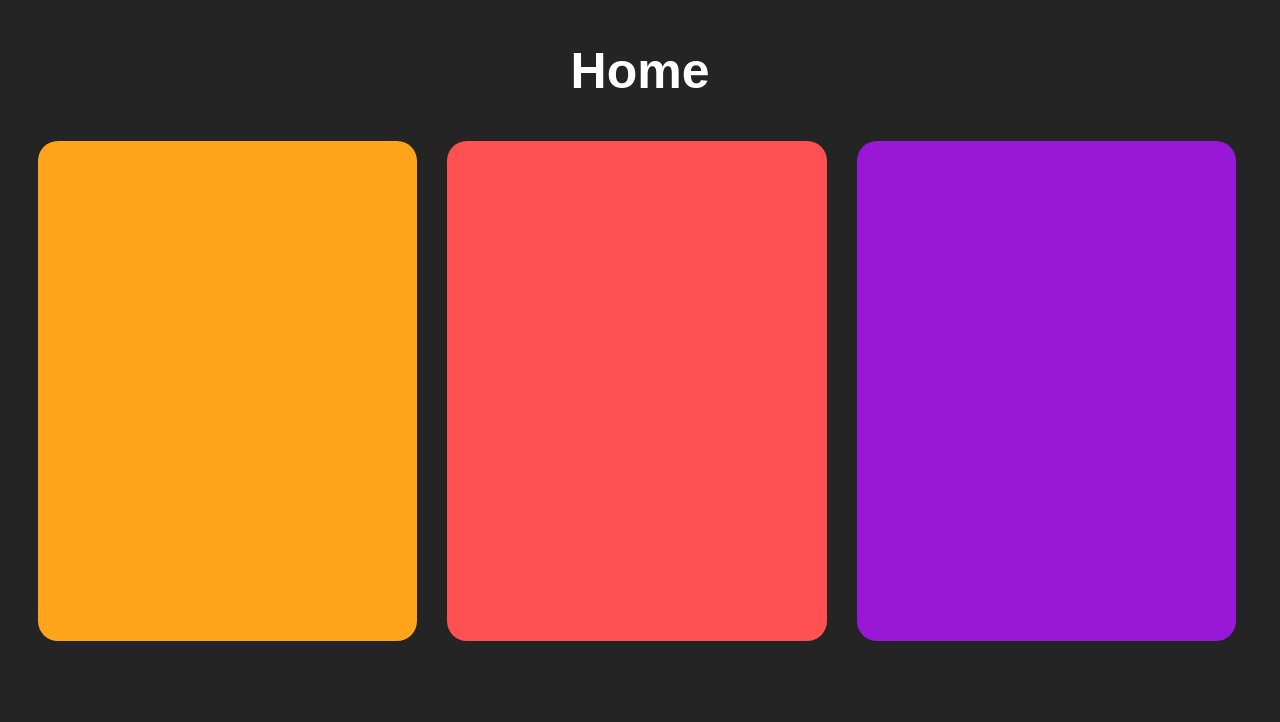
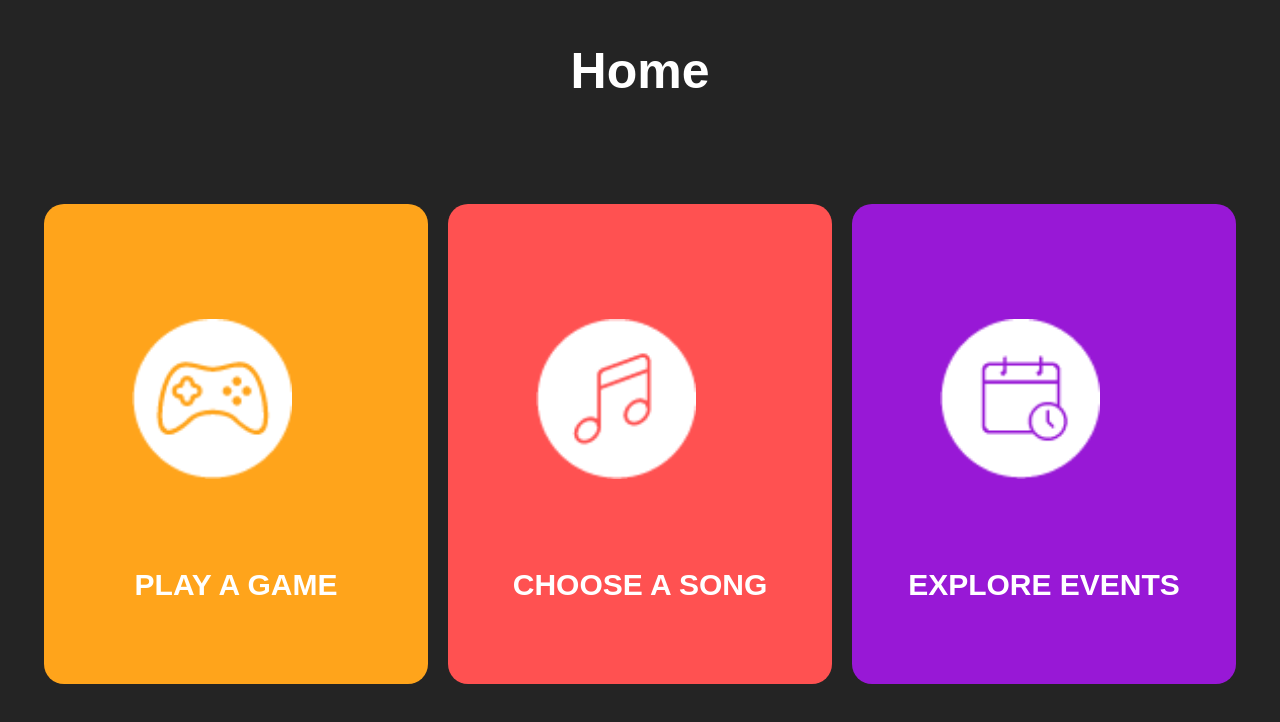
Before and after one commit to rallu007/UX-SoMe, a plain HTML site: page pages/homepage.html in a window 1280 px wide. Drawn offline with Linux system fonts and the light colour scheme; a web font is replaced by a local one.

Commit message:
Last commit for homepage

```diff
--- a/css/homepage.css
+++ b/css/homepage.css
@@ -5,28 +5,55 @@
     font-family: vista-sans, sans-serif;
     font-style: normal;
 }
-.title_homepage{
+
+.title_homepage {
     text-align: center;
     font-size: 50px;
 }
-.title_section{
-}
-.menu_options_section{
+
+.title_section {}
+
+.menu_options_section {
     display: flex;
 }
-.div{
-   height: 500px;
-    width: 600px;
-    margin-left: 30px;
+
+.div {
+    height: 480px;
+    width: 650px;
+    margin-left: 20px;
     border-radius: 20px;
+    margin-top: 5%;
 }
-.games_div{
+
+.games_div {
     background-color: #ffa41b;
+    margin-left:36px;
 }
-.music_div{
+
+.music_div {
     background-color: #ff5151;
 }
-.events_div{
+
+.events_div {
     background-color: #9818d6;
     margin-right: 36px;
 }
+
+.title_div {
+    text-align: center;
+    font-family: vista-sans, sans-serif;
+    font-style: normal;
+    font-size: 30px;
+    margin-top: 22%;
+
+
+}
+
+.icon {
+    position: relative;
+    margin-left: 23%;
+    width: 160px;
+    height: 160px;
+    margin-top: 30%;
+
+}
--- a/pages/homepage.html
+++ b/pages/homepage.html
@@ -7,6 +7,7 @@
     <meta description="This is the main page where you can choose what you want to do: playing a game, change the music in the bar or looking for upcoming events.">
     <link rel="stylesheet" href="https://use.typekit.net/ysx7uoo.css">
     <link rel="stylesheet" href="../css/homepage.css">
+    <link rel="stylesheet" href="https://use.typekit.net/ysx7uoo.css">
 </head>
 <body class="body_homepage">
 
@@ -16,9 +17,12 @@
     </section>
 
 <section class="menu_options_section">
-    <div class="games_div div"></div>
-    <div class="music_div div"></div>
-    <div class="events_div div"></div>
+
+    <div class="games_div div"><img src="../images/games_active.png" alt="games_icon" class="icon"><h2 class="title_div">PLAY A GAME</h2></div>
+
+    <div class="music_div div"><img src="../images/music_active.png" alt="music_icon" class="icon"><h2 class="title_div">CHOOSE A SONG</h2></div>
+
+    <div class="events_div div"><img src="../images/events_active.png" alt="events_icon" class="icon"><h2 class="title_div">EXPLORE EVENTS</h2></div>
 
 
 
```
